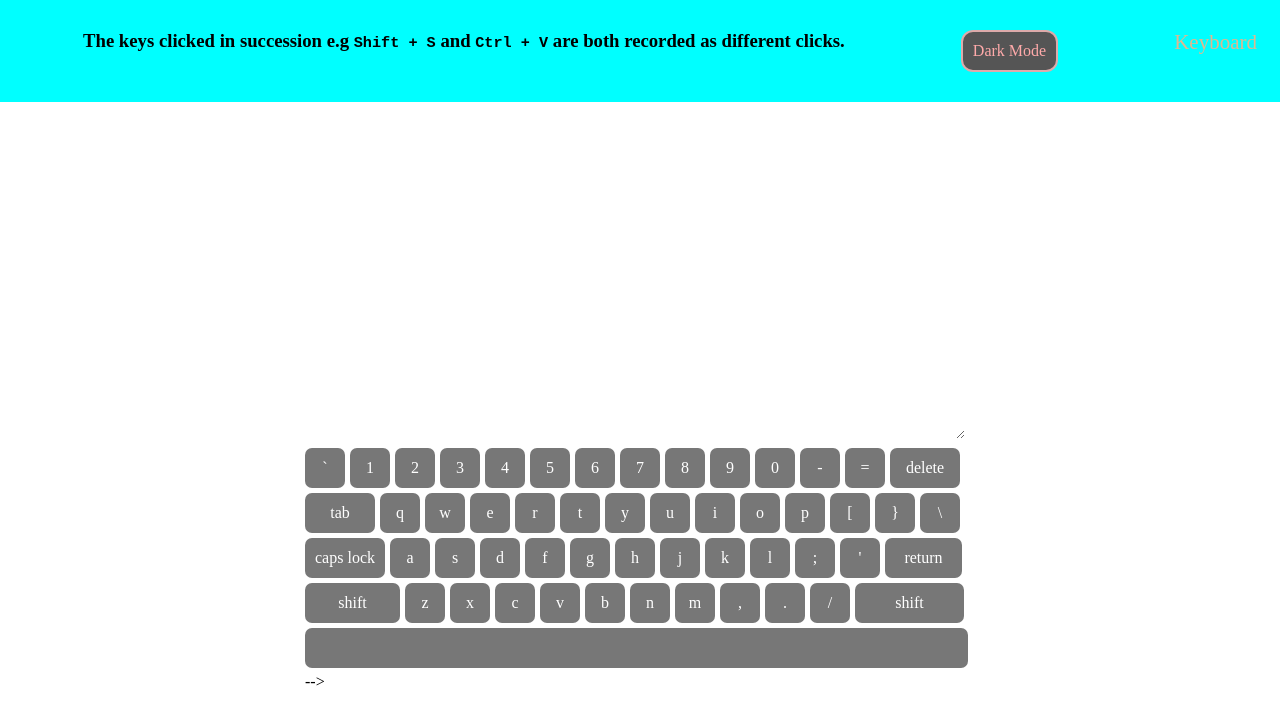
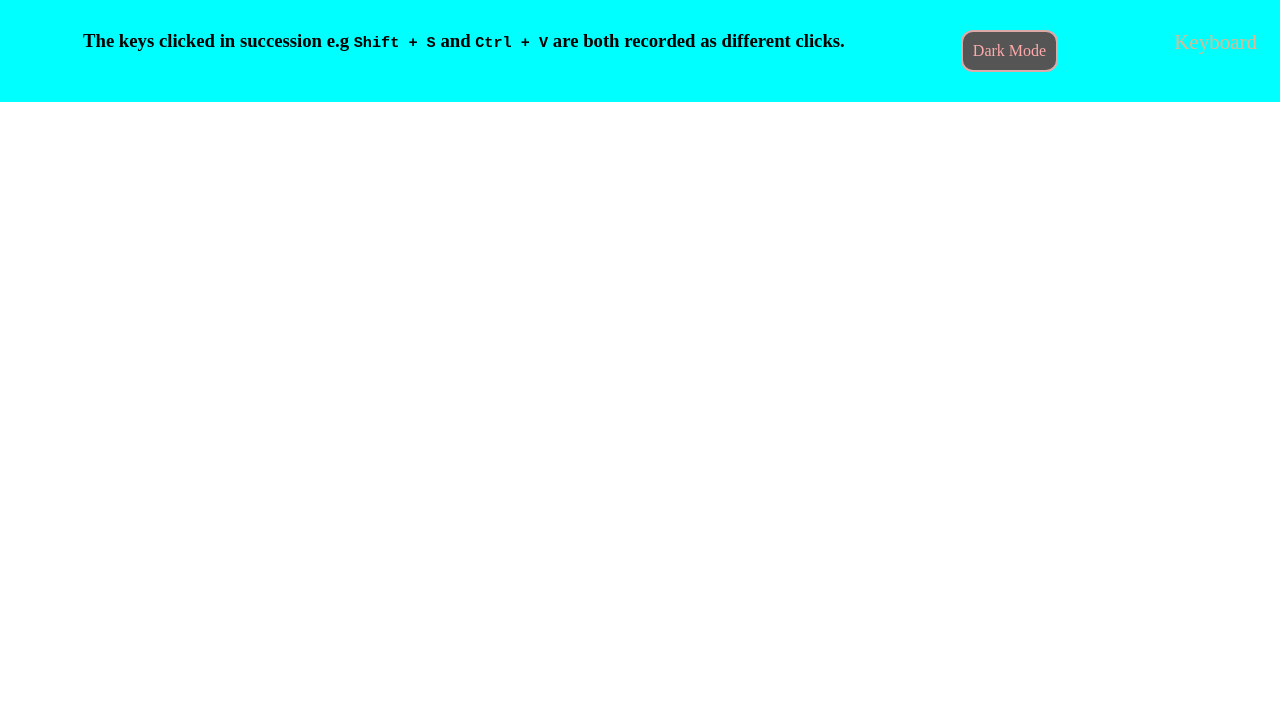
Before and after one commit to gekkowrld/key-code, a plain HTML site: page index.html in a window 1280 px wide. Drawn offline with Linux system fonts and the light colour scheme.

Commit message:
fix: remove a redundant keypad (#3)

```diff
--- a/index.html
+++ b/index.html
@@ -15,66 +15,5 @@
         <a href="./keyboard.html">Keyboard</a>
     </header>
     <main></main>
-    <aside>
-        <div id="container">
-            <textarea id="write" cols="60" rows="6"></textarea>
-            <ul id="keyboard">
-                <li class="symbol"><span class="off">`</span><span class="on">~</span></li>
-                <li class="symbol"><span class="off">1</span><span class="on">!</span></li>
-                <li class="symbol"><span class="off">2</span><span class="on">@</span></li>
-                <li class="symbol"><span class="off">3</span><span class="on">#</span></li>
-                <li class="symbol"><span class="off">4</span><span class="on">$</span></li>
-                <li class="symbol"><span class="off">5</span><span class="on">%</span></li>
-                <li class="symbol"><span class="off">6</span><span class="on">^</span></li>
-                <li class="symbol"><span class="off">7</span><span class="on">&amp;</span></li>
-                <li class="symbol"><span class="off">8</span><span class="on">*</span></li>
-                <li class="symbol"><span class="off">9</span><span class="on">(</span></li>
-                <li class="symbol"><span class="off">0</span><span class="on">)</span></li>
-                <li class="symbol"><span class="off">-</span><span class="on">_</span></li>
-                <li class="symbol"><span class="off">=</span><span class="on">+</span></li>
-                <li class="delete lastitem">delete</li>
-                <li class="tab">tab</li>
-                <li class="letter">q</li>
-                <li class="letter">w</li>
-                <li class="letter">e</li>
-                <li class="letter">r</li>
-                <li class="letter">t</li>
-                <li class="letter">y</li>
-                <li class="letter">u</li>
-                <li class="letter">i</li>
-                <li class="letter">o</li>
-                <li class="letter">p</li>
-                <li class="symbol"><span class="off">[</span><span class="on">{</span></li>
-                <li class="symbol"><span class="off">}</span><span class="on">}</span></li>
-                <li class="symbol lastitem"><span class="off">\</span><span class="on">|</span></li>
-                <li class="capslock">caps lock</li>
-                <li class="letter">a</li>
-                <li class="letter">s</li>
-                <li class="letter">d</li>
-                <li class="letter">f</li>
-                <li class="letter">g</li>
-                <li class="letter">h</li>
-                <li class="letter">j</li>
-                <li class="letter">k</li>
-                <li class="letter">l</li>
-                <li class="symbol"><span class="off">;</span><span class="on">:</span></li>
-                <li class="symbol"><span class="off">'</span><span class="on">"</span></li>
-                <li class="return lastitem">return</li>
-                <li class="left-shift">shift</li>
-                <li class="letter">z</li>
-                <li class="letter">x</li>
-                <li class="letter">c</li>
-                <li class="letter">v</li>
-                <li class="letter">b</li>
-                <li class="letter">n</li>
-                <li class="letter">m</li>
-                <li class="symbol"><span class="off">,</span><span class="on">&lt;</span></li>
-                <li class="symbol"><span class="off">.</span><span class="on">&gt;</span></li>
-                <li class="symbol"><span class="off">/</span><span class="on">?</span></li>
-                <li class="right-shift lastitem">shift</li>
-                <li class="space lastitem">&nbsp;</li>
-            </ul>
-        </div>
-    </aside> -->
 </body>
 </html>
```
